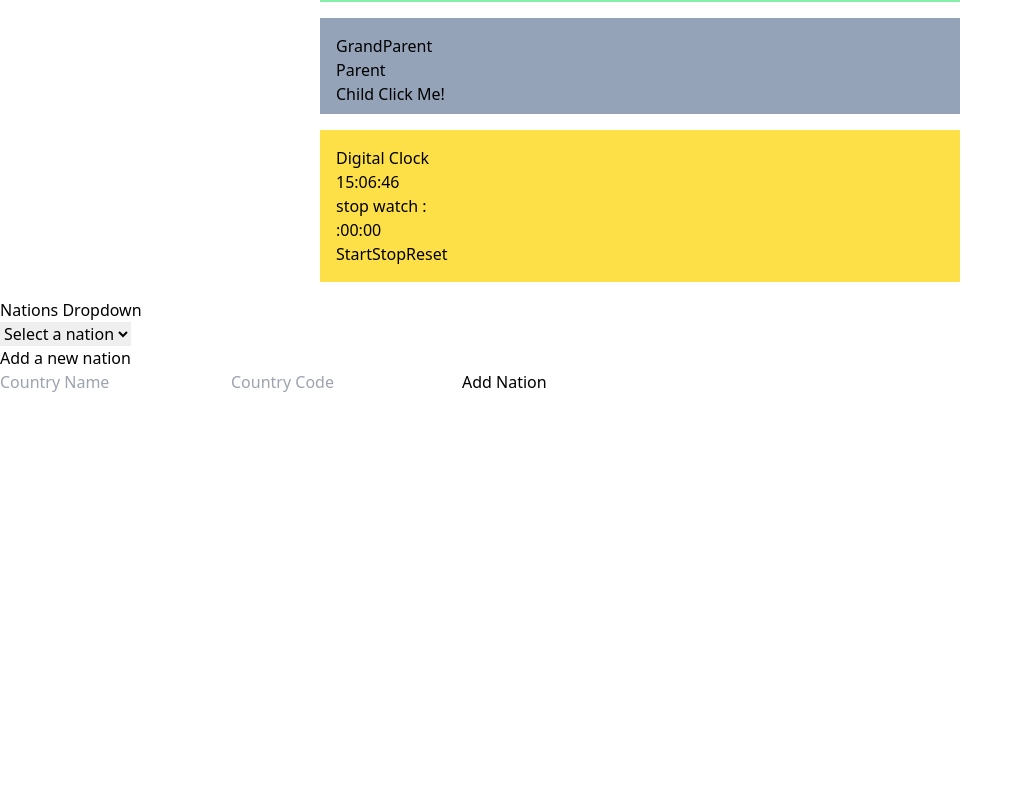
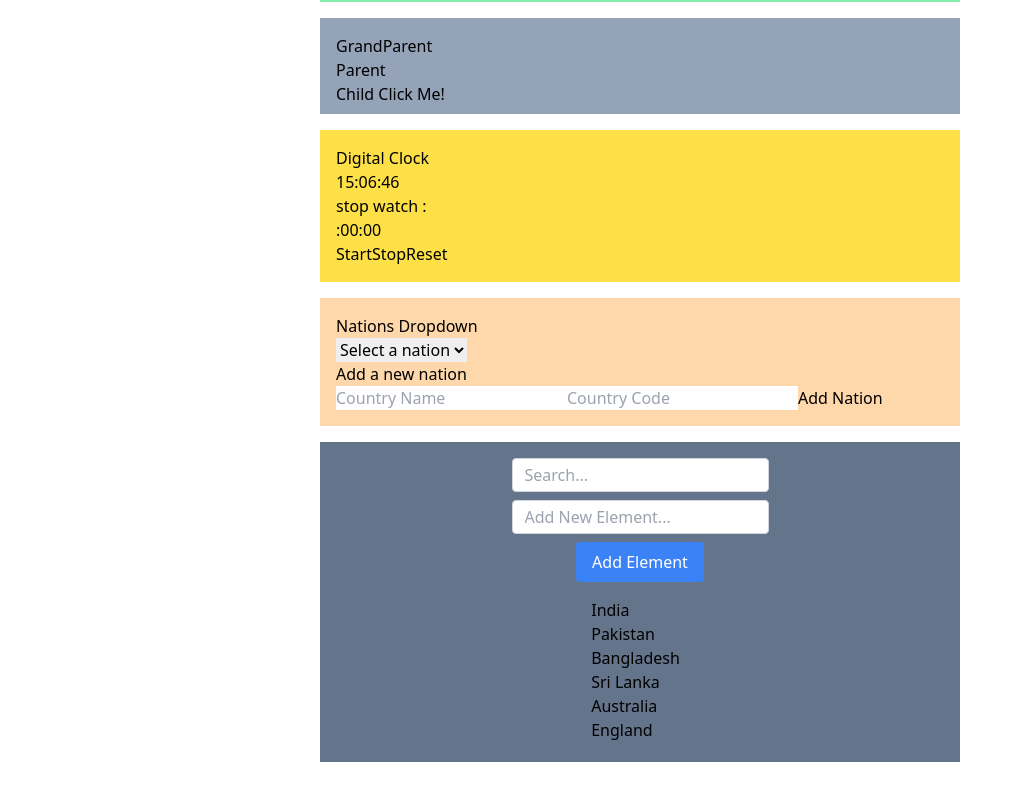
Before and after one commit to Suhasj1231/ReactApp, a React (Vite) app in the folder app_one/: page / in a window 1280 px wide. Shown: the part 749-1549 px from the top of the page, without its empty margins (0-1023 px from the left). Before the commit the page ends 1143 px from the top, so only its background shows below. Built offline with nearby package versions, Linux system fonts and the light colour scheme.

Commit message:
appone>> searchable list implementation

```diff
--- a/app_one/src/App.jsx
+++ b/app_one/src/App.jsx
@@ -10,6 +10,7 @@ import MyComponent from './components/04/MyComponent'
 import DigClock from './components/05/DigClock'
 
 import Dropdown from './components/06/Dropdown'
+import SearchableList from './components/06/SearchableList'
 
 const App = () => {
   return (
@@ -35,10 +36,20 @@ const App = () => {
 
         <Dropdown></Dropdown>
 
+        <SearchableList></SearchableList>
 
 
 
 
+
+
+
+
+
+
+
+
+        <div className='h-24' ></div>
       </div>
     </>
   )
--- a/app_one/src/components/06/Dropdown.jsx
+++ b/app_one/src/components/06/Dropdown.jsx
@@ -66,7 +66,10 @@ const Dropdown = () => {
   const [selectedNation, setSelectedNation] = useState(null);
 
   const handleAddNation = () => {
-    if (!newCountryName || !newCountryCode) return; // Check for empty fields
+    // if (!newCountryName || !newCountryCode) return;// Check for empty fields
+    if (!newCountryName || !newCountryCode) {
+      alert('enter the complete details ')
+    }// Check for empty fields
 
     const newNation = {
       name: newCountryName,
@@ -85,7 +88,7 @@ const Dropdown = () => {
   };
 
   return (
-    <div>
+    <div className='bg-orange-200 w-1/2  p-4 my-4 mx-auto ' >
       <h2>Nations Dropdown</h2>
       <select onChange={handleSelectChange} value={selectedNation?.value || ''}>
         <option value="">Select a nation</option>
--- /dev/null
+++ b/app_one/src/components/06/SearchableList.jsx
@@ -0,0 +1,155 @@
+import React, { useState } from 'react';
+
+const List = ({ filteredList }) => (
+  <ul className="overflow-auto max-h-60">
+    {filteredList.map((item, index) => (
+      <li key={index}>{item}</li>
+    ))}
+  </ul>
+);
+
+const InputForm = ({ searchTerm, setSearchTerm, newElement, setNewElement, addElement }) => (
+  <div className="flex flex-col items-center mb-4">
+    <input
+      type="text"
+      placeholder="Search..."
+      value={searchTerm}
+      onChange={(e) => setSearchTerm(e.target.value)}
+      className="w-full border border-gray-300 rounded px-3 py-1 mb-2"
+    />
+    <input
+      type="text"
+      placeholder="Add New Element..."
+      value={newElement}
+      onChange={(e) => setNewElement(e.target.value)}
+      className="w-full border border-gray-300 rounded px-3 py-1 mb-2"
+    />
+    <button onClick={addElement} className="bg-blue-500 text-white px-4 py-2 rounded">Add Element</button>
+  </div>
+);
+
+const SearchableList = () => {
+  const [searchTerm, setSearchTerm] = useState('');
+  const [newElement, setNewElement] = useState('');
+  const [listItems, setListItems] = useState([
+    'India', 'Pakistan', 'Bangladesh', 'Sri Lanka', 'Australia', 'England', 'South Africa', 'New Zealand', 'West Indies', 'Afghanistan'
+  ]);
+
+  const filteredList = listItems.filter(item =>
+    item.toLowerCase().includes(searchTerm.toLowerCase())
+  );
+
+  const addElement = () => {
+    if (newElement.trim() !== '') {
+      setListItems([...listItems, newElement]);
+      setNewElement('');
+    }
+  };
+
+  return (
+    <div className="flex flex-col items-center w-1/2 h-80 bg-slate-500 mx-auto p-4 my-4 ">
+      <InputForm
+        searchTerm={searchTerm}
+        setSearchTerm={setSearchTerm}
+        newElement={newElement}
+        setNewElement={setNewElement}
+        addElement={addElement}
+      />
+      {filteredList.length > 0 ? (
+        <List filteredList={filteredList} />
+      ) : (
+        <p className="text-white">No results found</p>
+      )}
+    </div>
+  );
+};
+
+export default SearchableList;
+
+
+// import React, { useState } from 'react';
+
+// const SearchableList = () => {
+//   const [searchTerm, setSearchTerm] = useState('');
+//   const [listItems] = useState([
+//     'India', 'Pakistan', 'Bangladesh', 'Sri Lanka', 'Australia', 'England', 'South Africa', 'New Zealand', 'West Indies', 'Afghanistan'
+//   ]);
+
+//   const filteredList = listItems.filter(item =>
+//     item.toLowerCase().includes(searchTerm.toLowerCase())
+//   );
+
+//   return (
+//     <div className='w-1/2 bg-slate-500 p-4 my-4 mx-auto h-80'  >
+//       <input
+//         type="text"
+//         placeholder="Search..."
+//         value={searchTerm}
+//         onChange={(e) => setSearchTerm(e.target.value)}
+//         className='mx-'
+//       />
+//       <ul>
+//         {filteredList.map((item, index) => (
+//           <li key={index} className=' border ' >{item}</li>
+//         ))}
+//       </ul>
+//     </div>
+//   );
+// };
+
+// export default SearchableList;
+
+
+// import SearchableList from './SearchableList';
+
+// const cricketPlayers = [
+//   'Virat Kohli',
+//   'Rohit Sharma',
+//   'Jasprit Bumrah',
+//   'Steve Smith',
+//   'David Warner',
+// ];
+
+// function SearchableList() {
+//   return (
+//     <div>
+//       <h2>Searchable Cricket Players List</h2>
+//       <SList items={cricketPlayers} />
+//     </div>
+//   );
+// }
+
+// export default SearchableList;
+
+// import React, { useState } from 'react';
+
+// const SList = ({ items }) => {
+//   const [searchTerm, setSearchTerm] = useState('');
+//   const [filteredItems, setFilteredItems] = useState(items);
+
+//   const handleSearchChange = (event) => {
+//     const searchTerm = event.target.value.toLowerCase(); // Convert to lowercase for case-insensitive search
+//     setSearchTerm(searchTerm);
+
+//     const filteredList = items.filter((item) =>
+//       item.toLowerCase().includes(searchTerm)
+//     );
+//     setFilteredItems(filteredList);
+//   };
+
+//   return (
+//     <div>
+//       <input
+//         type="text"
+//         placeholder="Search..."
+//         value={searchTerm}
+//         onChange={handleSearchChange}
+//       />
+//       <ul>
+//         {filteredItems.map((item) => (
+//           <li key={item}>{item}</li>
+//         ))}
+//       </ul>
+//     </div>
+//   );
+// };
```
